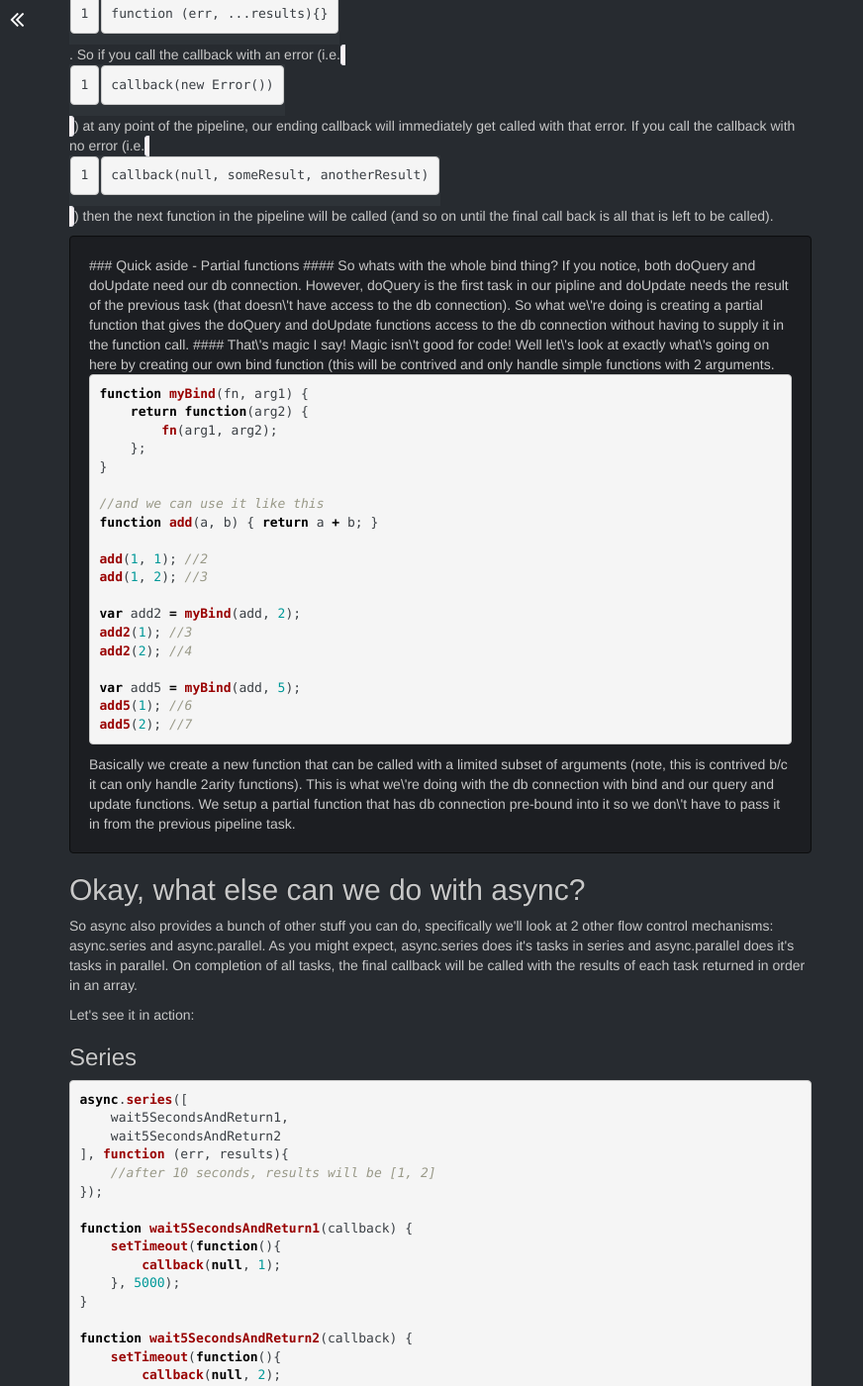
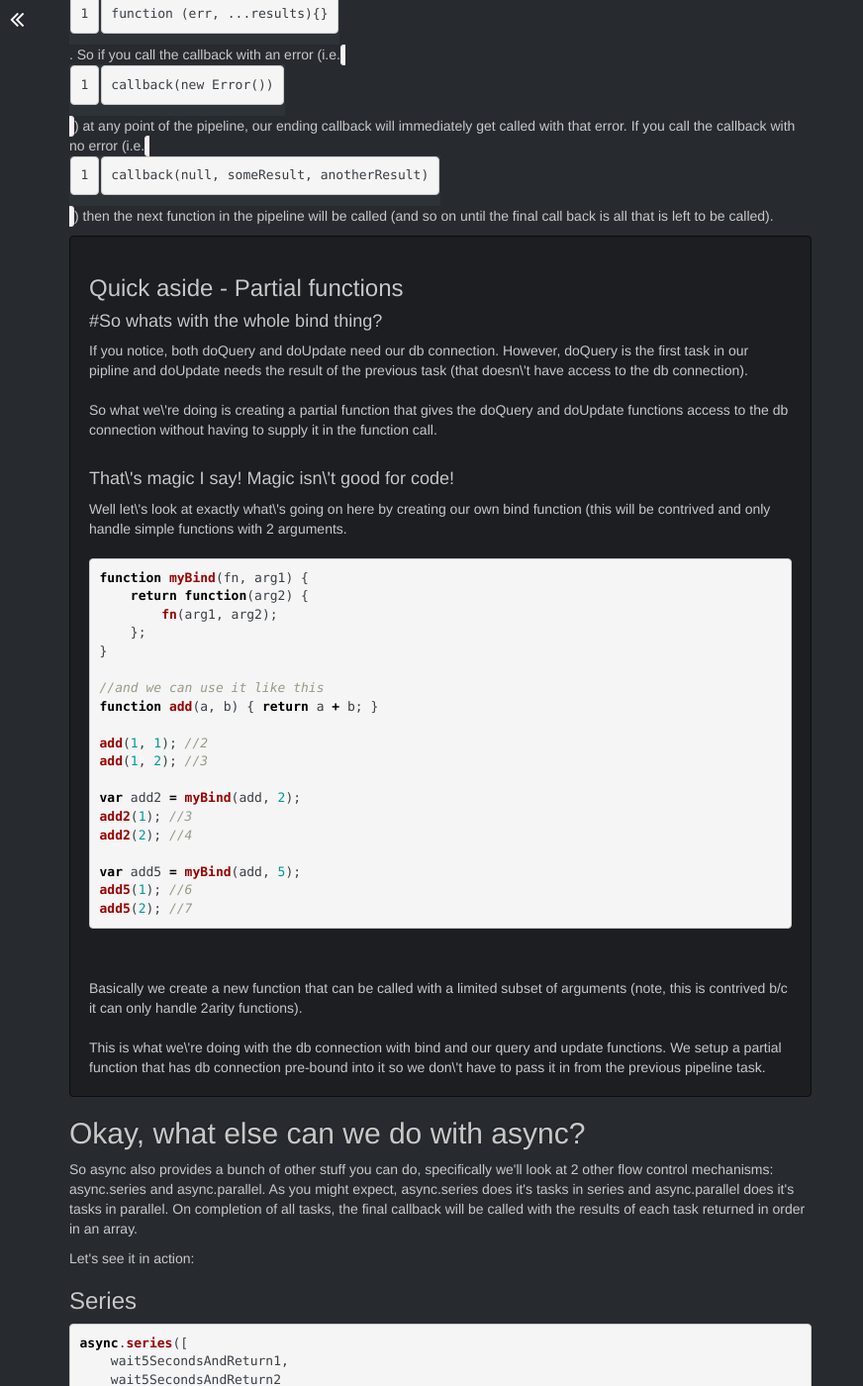
Before and after one commit to joekarl/joekarl.github.io, a Jekyll site: the page built from _posts/2013-11-15-managing-callbacks-in-node.md, in a window 1280 px wide and 1400 px high, scrolled down 1879 px. Shown: the whole window at 99% size, without its empty margins (0-872 px from the left). Built offline with Jekyll 4.4.1, drawn with Linux system fonts in a browser that asks for light colours.

Commit message:
Fix formatting

```diff
--- a/_posts/2013-11-15-managing-callbacks-in-node.md
+++ b/_posts/2013-11-15-managing-callbacks-in-node.md
@@ -81,16 +81,16 @@ Neat huh? Basically we\'ve isolated all of our individual steps (doQuery, doSome
 So the first thing that async does is specify that each callback used should have this definition: `function (err, ...results){}`. So if you call the callback with an error (i.e. `callback(new Error())`) at any point of the pipeline, our ending callback will immediately get called with that error. If you call the callback with no error (i.e. `callback(null, someResult, anotherResult)`) then the next function in the pipeline will be called (and so on until the final call back is all that is left to be called).
 
 <div class="well">
-###Quick aside - Partial functions
+<h3>Quick aside - Partial functions</h3>
 
-####So whats with the whole bind thing?
+<h4>#So whats with the whole bind thing?</h4>
 If you notice, both doQuery and doUpdate need our db connection. However, doQuery is the first task in our pipline and doUpdate needs the result of the previous task (that doesn\'t have access to the db connection).
-
+<br /><br />
 So what we\'re doing is creating a partial function that gives the doQuery and doUpdate functions access to the db connection without having to supply it in the function call.
-
-####That\'s magic I say! Magic isn\'t good for code!
+<br /><br />
+<h4>That\'s magic I say! Magic isn\'t good for code!</h4>
 Well let\'s look at exactly what\'s going on here by creating our own bind function (this will be contrived and only handle simple functions with 2 arguments.
-
+<br /><br />
 {% highlight javascript %}
 function myBind(fn, arg1) {
     return function(arg2) {
@@ -112,9 +112,9 @@ var add5 = myBind(add, 5);
 add5(1); //6
 add5(2); //7
 {% endhighlight %}
-
+<br /><br />
 Basically we create a new function that can be called with a limited subset of arguments (note, this is contrived b/c it can only handle 2arity functions).
-
+<br /><br />
 This is what we\'re doing with the db connection with bind and our query and update functions. We setup a partial function that has db connection pre-bound into it so we don\'t have to pass it in from the previous pipeline task.
 </div>
 
```
